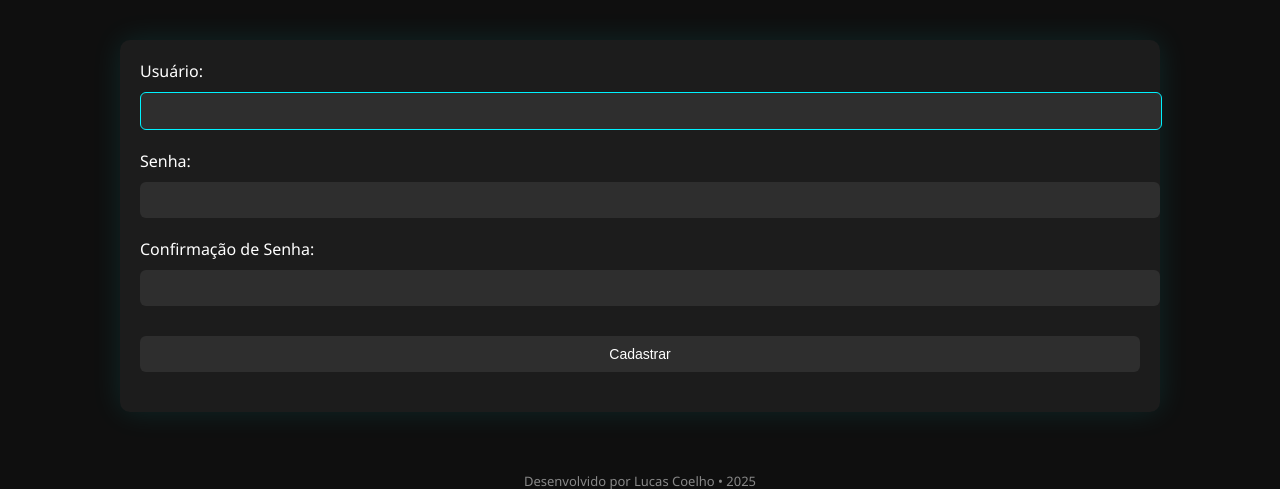
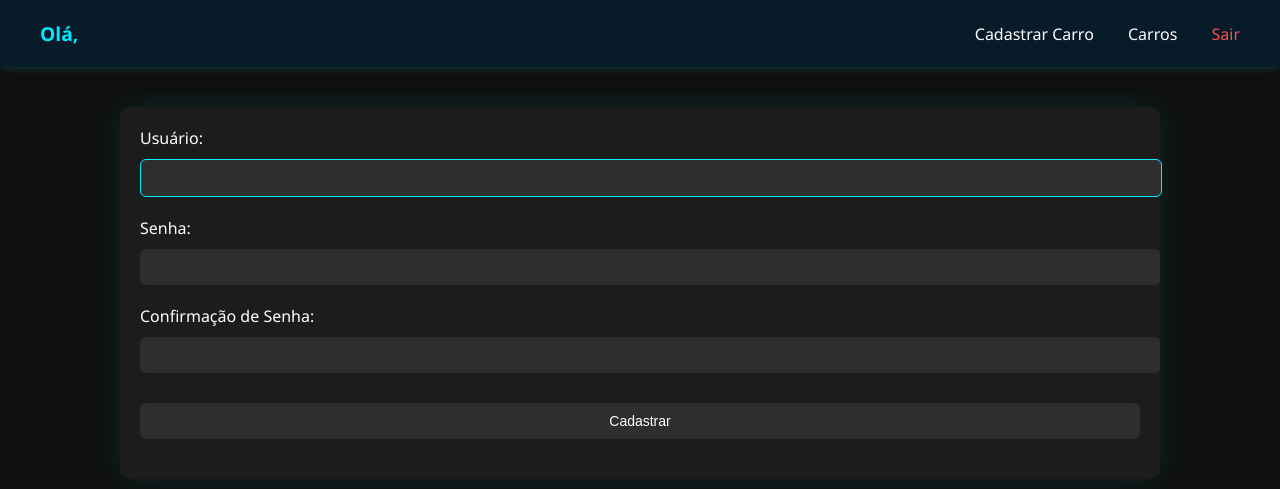
Before and after one commit to Coringadev22/Djanguinho, a Django app: page /register/ in a window 1280 px wide. Shown: the top 489 px of the page. Run offline with Django 5.2, Linux system fonts and the light colour scheme.

Commit message:
alterando usn trem

```diff
--- a/app/urls.py
+++ b/app/urls.py
@@ -8,14 +8,18 @@
 from django.conf import settings
 from django.conf.urls.static import static
 from django.http import HttpResponse
-from cars.views import cars_view, new_car_view
+from cars.views import CarsView, NewCarView
 from accounts.views import register_view
+from django.contrib.auth.views import LoginView, LogoutView
+
+
 
 urlpatterns = [
-    path('', cars_view, name='home'),
+    path('', CarsView.as_view(), name='home'),  # página inicial usa a CBV
     path('admin/', admin.site.urls),
-    path('cars/', cars_view, name='cars'),
-    path("new_car/", new_car_view, name="new_car"),
-    path("register/", register_view, name="register"),
-    path('login/', CustomLoginView.as_view(), name='login'),
+    path('cars/', CarsView.as_view(), name='cars'),  # rota de listagem de carros
+    path('new_car/', NewCarView.as_view(), name='new_car'),  # cadastro de carro
+    path('register/', register_view, name='register'),  # cadastro de usuário
+    path('login/', CustomLoginView.as_view(), name='login'),  # login customizado
+    path('logout/', LogoutView.as_view(next_page='login'), name='logout'),  # logout
 ] + static(settings.MEDIA_URL, document_root=settings.MEDIA_ROOT)
--- a/cars/templates/base.html
+++ b/cars/templates/base.html
@@ -10,6 +10,42 @@
       font-family: 'Segoe UI', Tahoma, Geneva, Verdana, sans-serif;
       background-color: #0f0f0f;
       color: #fff;
+    }
+
+    nav {
+      background-color: #081b29;
+      padding: 20px 40px;
+      display: flex;
+      justify-content: space-between;
+      align-items: center;
+      color: #ffffff;
+      box-shadow: 0 2px 6px rgba(0, 255, 255, 0.15);
+    }
+
+    .nav-left {
+      font-size: 1.2rem;
+      font-weight: bold;
+      color: #00eaff;
+    }
+
+    .nav-right a {
+      margin-left: 30px;
+      color: #ffffff;
+      text-decoration: none;
+      font-size: 1rem;
+      transition: color 0.3s;
+    }
+
+    .nav-right a:hover {
+      color: #00eaff;
+    }
+
+    .nav-right a.logout {
+      color: #ff4d4d;
+    }
+
+    .nav-right a.logout:hover {
+      color: #ff1a1a;
     }
 
     .container {
@@ -95,18 +131,32 @@
       color: #888;
       font-size: 13px;
     }
-
   </style>
 </head>
 <body>
+
+  <!-- Navbar -->
+  <nav>
+    <div class="nav-left">
+      Olá, {{ user.username }}
+    </div>
+    <div class="nav-right">
+      <a href="{% url 'new_car' %}">Cadastrar Carro</a>
+      <a href="{% url 'cars' %}">Carros</a>
+      <a href="{% url 'logout' %}" class="logout">Sair</a>
+    </div>
+  </nav>
+
+  <!-- Conteúdo principal -->
   <div class="container">
     {% block content %}
-    <!-- Aqui vai o conteúdo de cada página -->
     {% endblock %}
   </div>
 
+  <!-- Rodapé -->
   <footer>
     Desenvolvido por Lucas Coelho • {{ now|default:"2025" }}
   </footer>
+
 </body>
 </html>
```
Also changed, not shown: cars/views.py (+20 -20 lines).
